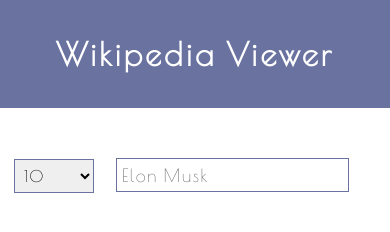
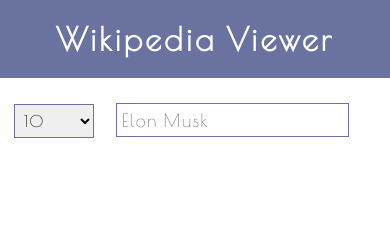
Before and after one commit to Lord-Lavios/Wikipedia-Viewer, a website: page index.html in a window 390 px wide. Drawn offline with nearby package versions, Linux system fonts and the light colour scheme.

Commit message:
Update index.css

```diff
--- a/index.css
+++ b/index.css
@@ -1 +1 @@
-body,h2,h3,html,input,p,select,ul{padding:0;margin:0}header{width:100%;background-color:#6a72a0}#container{width:80%;box-sizing:border-box;max-width:1100px;margin:0 auto}h2{color:#fff;text-align:center;padding:35px;letter-spacing:3px;font-size:46px;margin:0}h2,input,select{font-family:Poiret One,cursive}input,select{display:block;padding-left:5px;margin:0 auto;width:90%;border:1px solid #6a72a0;letter-spacing:1.5px;height:34px;font-size:22px;line-height:34px}input:focus,select:focus{outline-color:#6a72a0}select{font-size:20px}#onlydiv{width:100%;margin-top:40px}#search-bar{width:83%}#howmany{width:16%}#howmany,#search-bar{box-sizing:border-box;display:inline-block;margin:0 auto;text-align:center;margin-top:50px;white-space:nowrap;height:34px;line-height:34px}ul{list-style-type:none}a{text-decoration:none;color:#fff}li{background-color:#6a72a0;margin:10px}p{padding:10px 15px 15px}h3,p{color:#fff;letter-spacing:2px;font-family:Poiret One,cursive}h3{font-size:36px;padding-left:15px;font-weight:100;padding-top:5px}@media (max-width:580px){#howmany,#search-bar{height:24px;line-height:24px}#search-bar{width:80%}input{line-height:24px;font-size:18px}}@media (max-width:480px){h2{font-size:38px}select{font-size:16px}#container{width:95%}#search-bar{width:70%}#howmany{width:24%}}@media (max-width:420px){h2{font-size:32px}}
+body,h2,h3,html,input,p,select,ul{padding:0;margin:0}header{width:100%;background-color:#6a72a0}#container{25width:80%;box-sizing:border-box;max-width:1100px;margin:0 auto}h2{color:#fff;text-align:center;padding:20px;letter-spacing:3px;font-size:46px;margin:0}h2,input,select{font-family:Poiret One,cursive}input,select{display:block;padding-left:5px;margin:0 auto;width:90%;border:1px solid #6a72a0;letter-spacing:1.5px;height:34px;font-size:22px;line-height:34px}input:focus,select:focus{outline-color:#6a72a0}select{font-size:20px}#onlydiv{width:100%;margin-top:40px}#search-bar{width:83%}#howmany{width:16%}#howmany,#search-bar{box-sizing:border-box;display:inline-block;margin:0 auto;text-align:center;margin-top:25px;white-space:nowrap;height:34px;line-height:34px}ul{list-style-type:none}a{text-decoration:none;color:#fff}li{background-color:#6a72a0;margin:10px}p{padding:10px 15px 15px}h3,p{color:#fff;letter-spacing:2px;font-family:Poiret One,cursive}h3{font-size:36px;padding-left:15px;font-weight:100;padding-top:5px}@media (max-width:580px){#howmany,#search-bar{height:24px;line-height:24px}#search-bar{width:80%}input{line-height:24px;font-size:18px}}@media (max-width:480px){h2{font-size:38px}select{font-size:16px}#container{width:95%}#search-bar{width:70%}#howmany{width:24%}}@media (max-width:420px){h2{font-size:32px}}
```
